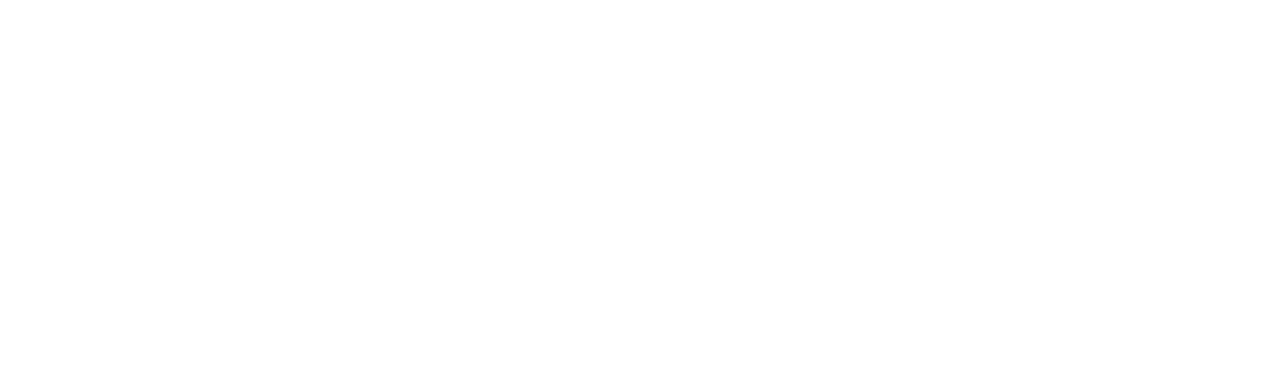
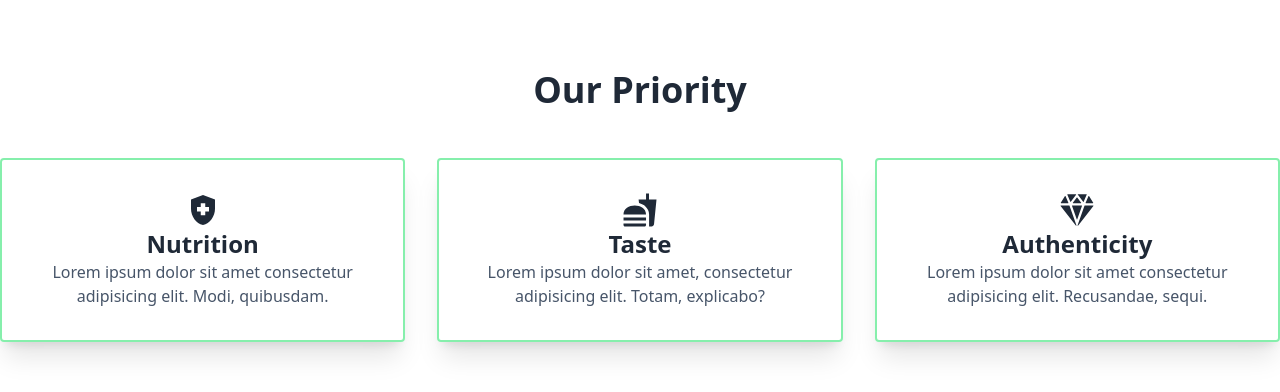
Before and after one commit to kawsaruddin450/chef-recipe-hunter, a React (Vite) app: page / in a window 1280 px wide. Shown: the part 702-1094 px from the top of the page. Before the commit the page ends 800 px from the top, so only its background shows below. Built offline with nearby package versions, Linux system fonts and the light colour scheme; no server answers.

Commit message:
implement priority section

```diff
--- a/src/pages/Home/Home/Home.jsx
+++ b/src/pages/Home/Home/Home.jsx
@@ -2,6 +2,7 @@
 import Header from '../../Shared/Header/Header';
 import Banner from '../Banner/Banner';
 import ChefCard from '../ChefCard/ChefCard';
+import Priorities from '../Priorities/Priorities';
 
 const Home = () => {
     const [chefs, setChefs] = useState([]);
@@ -22,6 +23,8 @@
                     ></ChefCard>)
                 }
             </div>
+            <h2 className='font-bold text-center text-4xl mb-12'>Our Priority</h2>
+            <Priorities></Priorities>
         </div>
     );
 };
--- /dev/null
+++ b/src/pages/Home/Priorities/Priorities.jsx
@@ -0,0 +1,28 @@
+import React from 'react';
+import { FaNutritionix } from 'react-icons/fa';
+import { IoDiamond } from 'react-icons/io5';
+import { MdFastfood, MdHealthAndSafety } from 'react-icons/md';
+
+const Priorities = () => {
+    return (
+        <div className='lg:container mx-auto grid sm:grid-cols-3 gap-8 mb-28'>
+            <div className='text-center shadow-xl rounded py-8 border-2 border-green-300 w-3/4 sm:w-full mx-auto'>
+                <MdHealthAndSafety className='text-4xl font-bold mx-auto'></MdHealthAndSafety>
+                <h3 className='text-2xl font-bold'>Nutrition</h3>
+                <p className='text-slate-600 px-4 mx-auto'>Lorem ipsum dolor sit amet consectetur adipisicing elit. Modi, quibusdam.</p>
+            </div>
+            <div className='text-center shadow-xl rounded py-8 border-2 border-green-300 w-3/4 sm:w-full mx-auto'>
+                <MdFastfood className='text-4xl font-bold mx-auto'></MdFastfood>
+                <h3 className='text-2xl font-bold'>Taste</h3>
+                <p className='text-slate-600 px-4 mx-auto'>Lorem ipsum dolor sit amet, consectetur adipisicing elit. Totam, explicabo?</p>
+            </div>
+            <div className='text-center shadow-xl rounded py-8 border-2 border-green-300 w-3/4 sm:w-full mx-auto'>
+                <IoDiamond className='text-4xl font-bold mx-auto'></IoDiamond>
+                <h3 className='text-2xl font-bold'>Authenticity</h3>
+                <p className='text-slate-600 px-4 mx-auto'>Lorem ipsum dolor sit amet consectetur adipisicing elit. Recusandae, sequi.</p>
+            </div>
+        </div>
+    );
+};
+
+export default Priorities;
```
